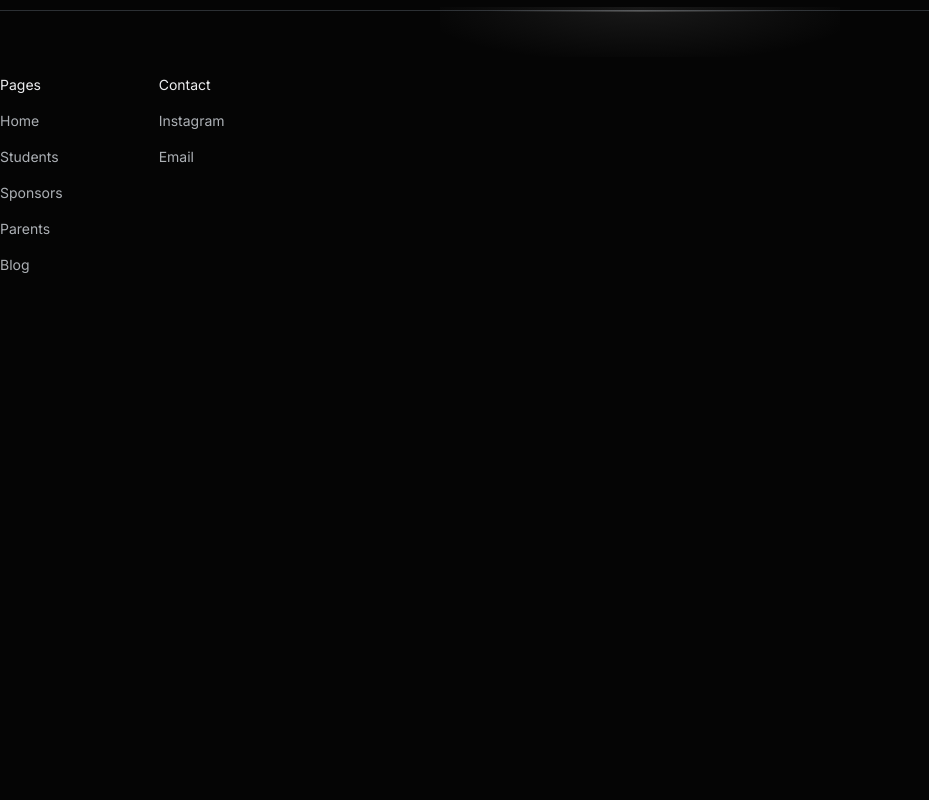
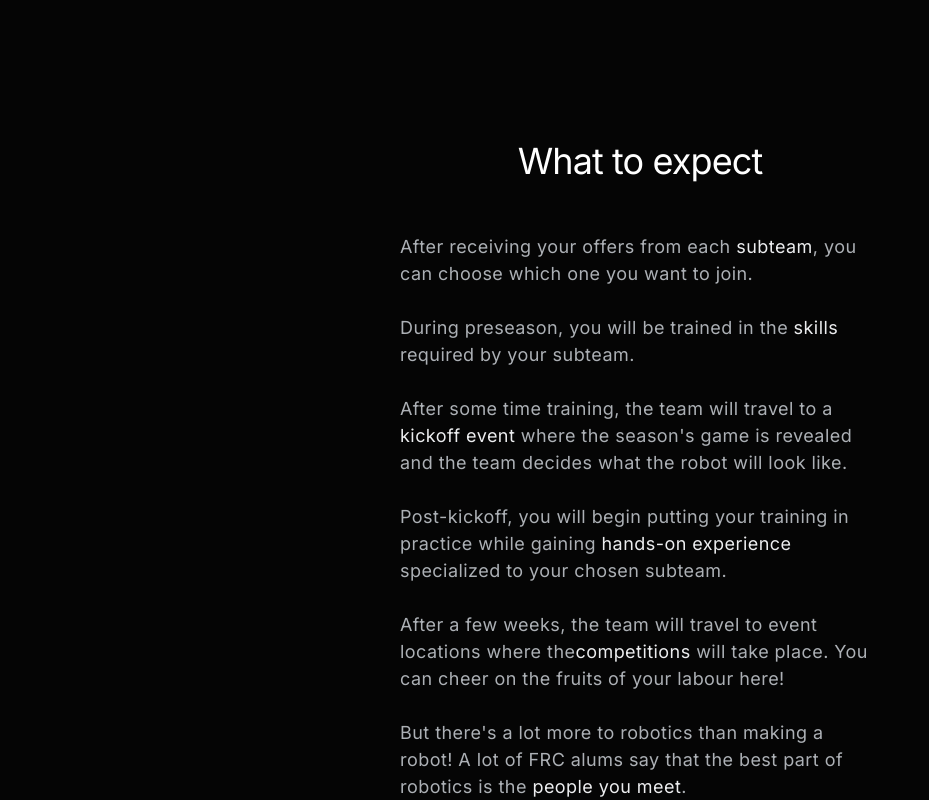
Before and after one commit to benceruleanlu/Team-Website, a Next.js app: page /join in a window 1280 px wide. Shown: the part 2440-3240 px from the top of the page, without its empty margins (0-929 px from the left). Before the commit the page ends 2755 px from the top, so only its background shows below. Built offline with nearby package versions, Linux system fonts and the light colour scheme.

Commit message:
feat: add a what to expect section for students

```diff
--- a/app/join/page.tsx
+++ b/app/join/page.tsx
@@ -172,6 +172,63 @@ export default function Sponsor() {
           <p>Optional extras here.</p>
         </article>
       </div>
+      <div className="relative mb-40 mt-16 pt-32 md:pb-24">
+        <h2 className="font-book font-styling font-display text-slate-12 mx-auto text-center text-[2.25rem] leading-[130%] tracking-tight">
+          <span
+            data-br=":r30:"
+            data-brr="1"
+            style={{
+              display: "inline-block",
+              verticalAlign: "top",
+              textDecoration: "inherit",
+              textWrap: "balance",
+            }}
+          >
+            What to expect
+          </span>
+        </h2>
+        <p className="sans mx-auto mt-12 max-w-[480px] text-base font-normal tracking-wide text-[#f1f7feb5] md:text-[1.125rem] md:leading-[1.5]">
+          <p>
+            After receiving your offers from each{" "}
+            <span className="text-[#fcfdffef]">subteam</span>, you can choose
+            which one you want to join.
+          </p>
+          <br />
+          <p>
+            During preseason, you will be trained in the{" "}
+            <span className="text-[#fcfdffef]">skills</span> required by your
+            subteam.
+          </p>
+          <br />
+          <p>
+            After some time training, the team will travel to a{" "}
+            <span className="text-[#fcfdffef]">kickoff event</span> where the
+            season's game is revealed and the team decides what the robot will
+            look like.
+          </p>
+          <br />
+          <p>
+            Post-kickoff, you will begin putting your training in practice while
+            gaining{" "}
+            <span className="text-[#fcfdffef]">hands-on experience</span>{" "}
+            specialized to your chosen subteam.
+          </p>
+          <br />
+          <p>
+            After a few weeks, the team will travel to event locations where the
+            <span className="text-[#fcfdffef]">competitions</span> will take
+            place. You can cheer on the fruits of your labour here!
+          </p>
+          <br />
+          <p>
+            But there's a lot more to robotics than making a robot! A lot of
+            FRC alums say that the best part of robotics is the{" "}
+            <span className="text-[#fcfdffef]">people you meet</span>.
+          </p>
+          <br />
+          <p></p>
+        </p>
+      </div>
       <div className="mx-auto max-w-7xl bg-[#050505] text-white">
         <Footer />
       </div>
```
